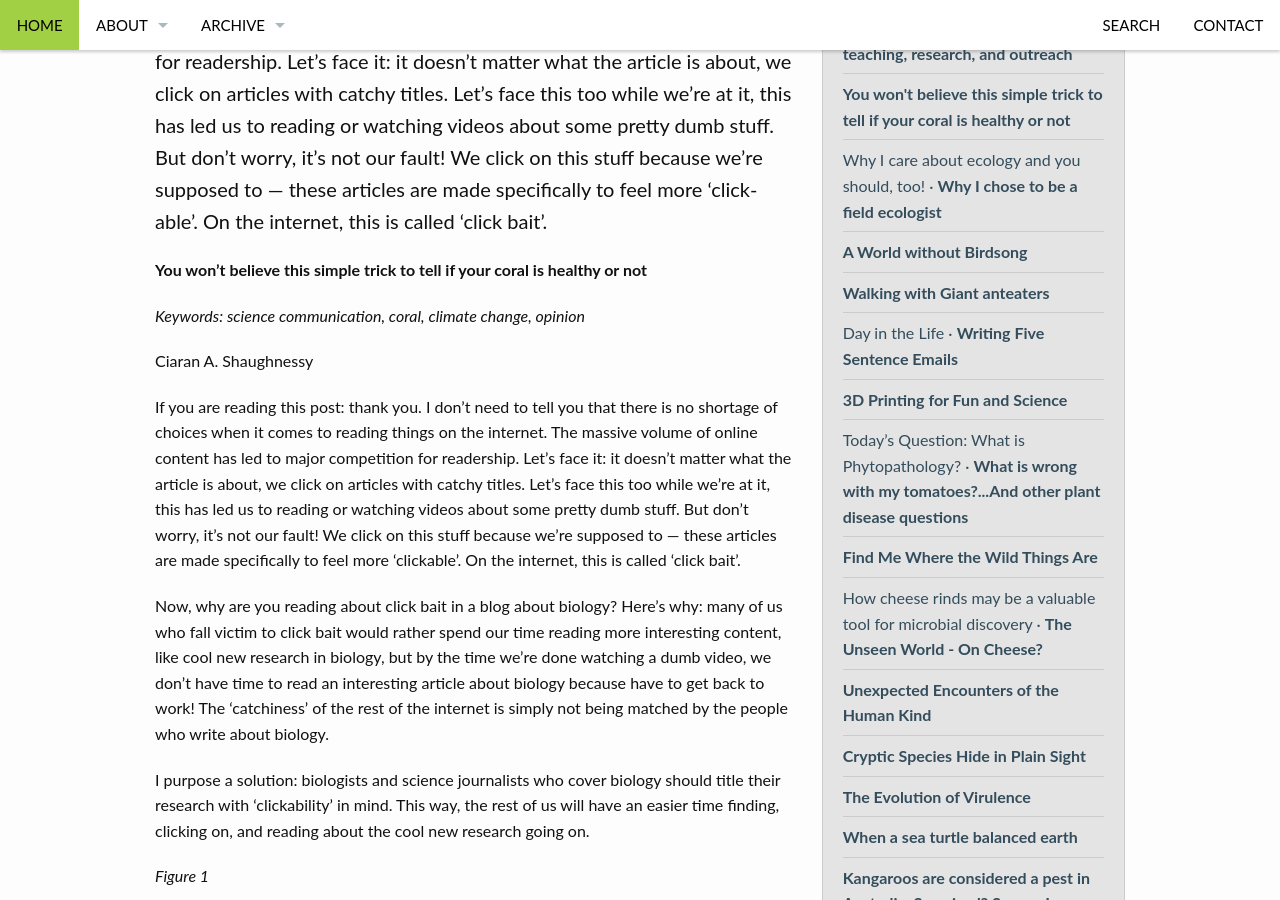
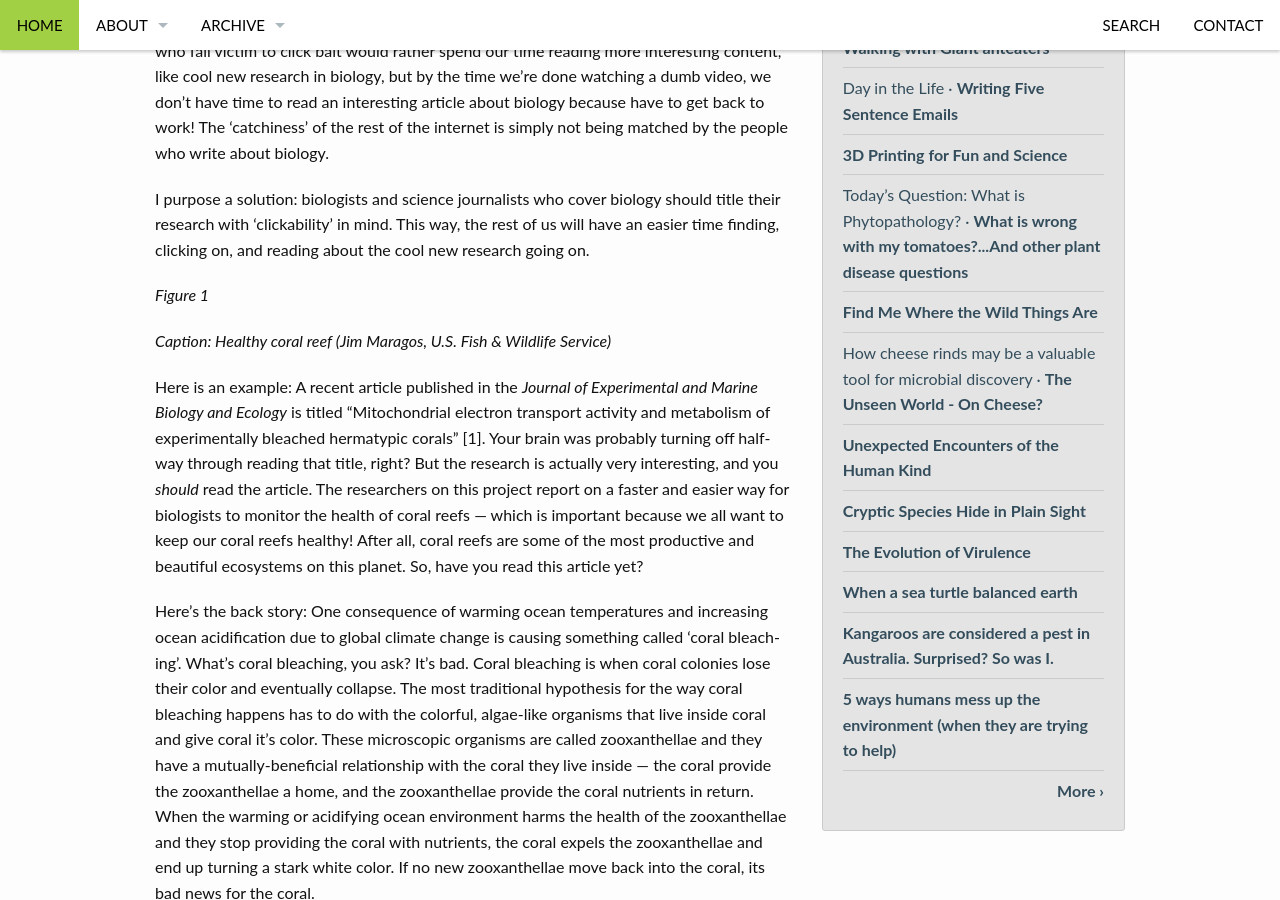
Before and after one commit to tguttata/thatslifesci-1, a Jekyll site: the page built from _posts/2016-03-19-healthy-coral.md, in a window 1280 px wide and 900 px high, scrolled down 572 px. Built offline with Jekyll 4.4.1, drawn with Linux system fonts in a browser that asks for light colours; comment, search, counter and statistics services are not loaded; some of the changed text lies outside the part shown.

Commit message:
Update 2016-03-19-healthy-coral.md

```diff
--- a/_posts/2016-03-19-healthy-coral.md
+++ b/_posts/2016-03-19-healthy-coral.md
@@ -3,21 +3,19 @@
 layout: page
 author: cshaughnessy
 permalink: /healthy-coral/
+categories:
+- Grad School Diaries
+- Earth's Organisms
 tags:
 - coral
 - climate-change
+- science-communication
+- opinion
 teaser: "If you are reading this post: thank you. I don’t need to tell you that there is no shortage of choices when it comes to reading things on the internet. The massive volume of online content has led to major competition for readership. Let’s face it: it doesn’t matter what the article is about, we click on articles with catchy titles. Let’s face this too while we’re at it, this has led us to reading or watching videos about some pretty dumb stuff. But don’t worry, it’s not our fault! We click on this stuff because we’re supposed to — these articles are made specifically to feel more ‘clickable’. On the internet, this is called ‘click bait’."
 source-id: 1pUZ8xI6kUSbzVsFJowGRwehWC__PgLFGBWmvSn11ajE
 published: true
+header: "no"
 ---
-**You won't believe this simple trick to tell if your coral is healthy or not**
-
-*Keywords: science communication, coral, climate change, opinion*
-
-Ciaran A. Shaughnessy
-
-If you are reading this post: thank you. I don't need to tell you that there is no shortage of choices when it comes to reading things on the internet. The massive volume of online content has led to major competition for readership. Let’s face it: it doesn’t matter what the article is about, we click on articles with catchy titles. Let’s face this too while we’re at it, this has led us to reading or watching videos about some pretty dumb stuff. But don’t worry, it’s not our fault! We click on this stuff because we’re supposed to — these articles are made specifically to feel more 'clickable’. On the internet, this is called ‘click bait’.
-
 Now, why are you reading about click bait in a blog about biology? Here's why: many of us who fall victim to click bait would rather spend our time reading more interesting content, like cool new research in biology, but by the time we’re done watching a dumb video, we don’t have time to read an interesting article about biology because have to get back to work! The 'catchiness’ of the rest of the internet is simply not being matched by the people who write about biology.
 
 I purpose a solution: biologists and science journalists who cover biology should title their research with 'clickability' in mind. This way, the rest of us will have an easier time finding, clicking on, and reading about the cool new research going on.
```
